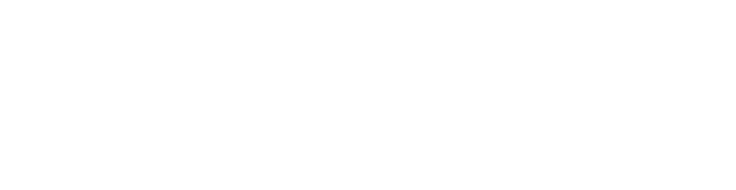
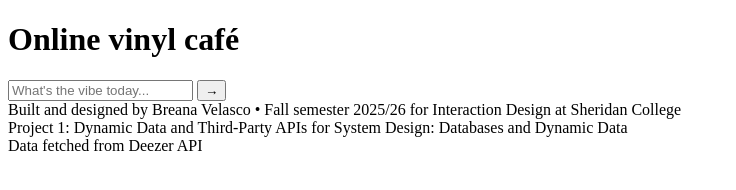
Before and after one commit to candidcanvas/systemdesign-proj1, a plain HTML site: page index.html in a window 1280 px wide. Shown: the whole page, without its empty margins (0-736 px from the left). Drawn offline with Linux system fonts and the light colour scheme.

Commit message:
added body content to index.html

```diff
--- a/index.html
+++ b/index.html
@@ -9,7 +9,24 @@
 </head>
 
 <body>
+    <header>
+        <h1>Online vinyl café</h1>
+    </header>
 
+    <form>
+        <input id="searchText" type="text" placeholder="What's the vibe today...">
+        <button id="searchButton" type="submit">&#8594;</button>
+    </form>
+
+    <main id="vinylShelf">
+        <!-- js results here -->
+    </main>
+
+    <footer>
+        Built and designed by Breana Velasco • Fall semester 2025/26 for Interaction Design at Sheridan College
+        <br>Project 1: Dynamic Data and Third-Party APIs for System Design: Databases and Dynamic Data
+        <br>Data fetched from Deezer API
+    </footer>
     <script src="main.js"></script>
 </body>
 </html>
```
